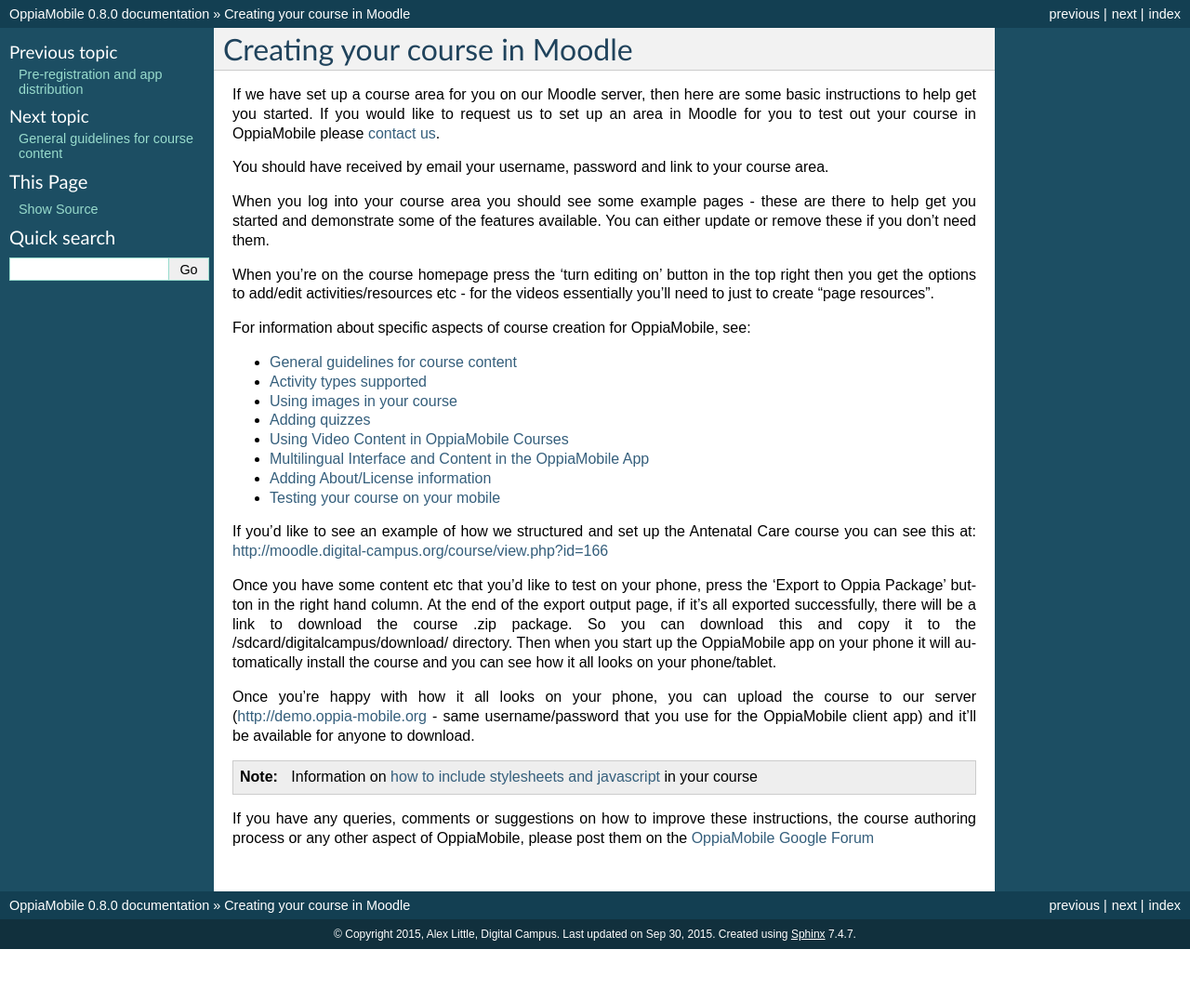
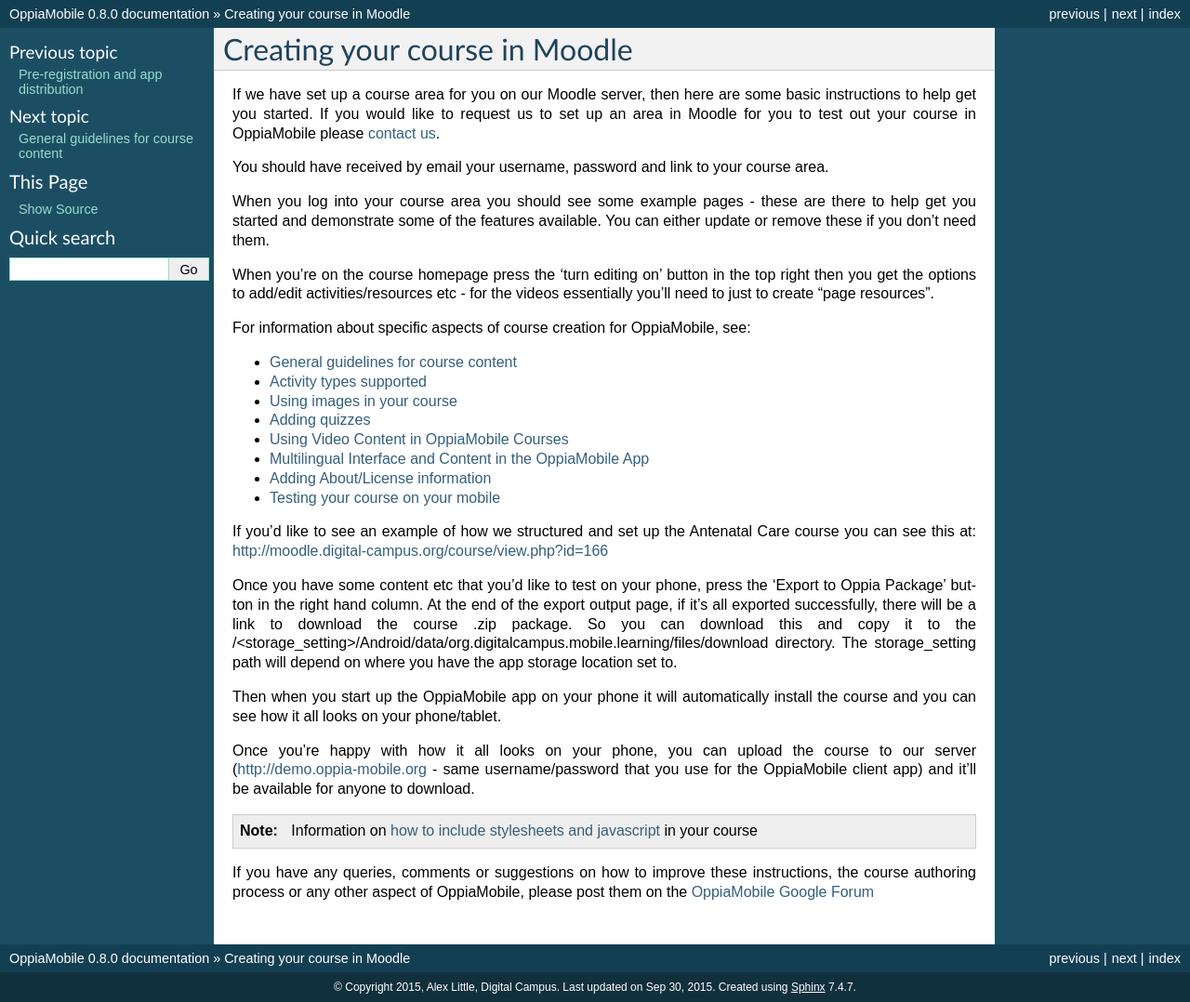
Before and after one commit to DigitalCampus/django-oppia, a Sphinx documentation site: the page built from docs/author/author.rst, in a window 1280 px wide. Shown: the whole page at 93% size. Built offline with Sphinx 7.4.7, drawn with Linux system fonts in a browser that asks for light colours; the version number is read from the project's files by our own code; before the commit the page ends 1021 px from its top, so only the background shows below that.

Commit message:
update docs

```diff
--- a/docs/author/author.rst
+++ b/docs/author/author.rst
@@ -39,9 +39,12 @@
 'Export to Oppia Package' button in the right hand column. At the end of the
 export output page, if it's all exported successfully, there will be a link to
 download the course .zip package. So you can download this and copy it to the
-/sdcard/digitalcampus/download/ directory. Then when you start up the
-OppiaMobile app on your phone it will automatically install the course and you
-can see how it all looks on your phone/tablet.
+/<storage_setting>/Android/data/org.digitalcampus.mobile.learning/files/download
+directory. The storage_setting path will depend on where you have the app
+storage location set to.
+
+Then when you start up the OppiaMobile app on your phone it will automatically
+install the course and you can see how it all looks on your phone/tablet.
 
 Once you're happy with how it all looks on your phone, you can upload the course
 to our server (http://demo.oppia-mobile.org - same username/password that you
```
